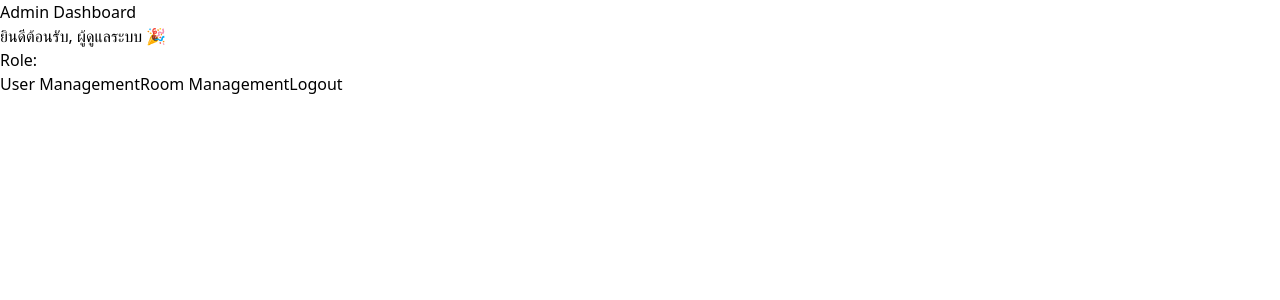
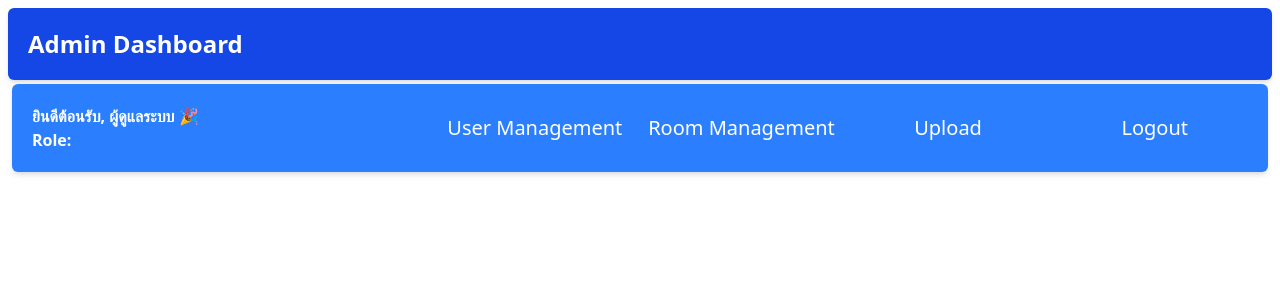
Before and after one commit to thitiwatdb/Meter, a React (Vite) app in the folder frontend/: page /admin in a window 1280 px wide. Shown: the top 300 px of the page. Built offline with nearby package versions, Linux system fonts and the light colour scheme.

Commit message:
patch 1.4.3

```diff
--- a/frontend/src/pages/dashboard/AdminDashboard.jsx
+++ b/frontend/src/pages/dashboard/AdminDashboard.jsx
@@ -14,33 +14,72 @@ function AdminDashboard({ username, role, setUsername, setRole }) {
     alert("ออกจากระบบเรียบร้อย!");
     navigate("/");
   }
-  function handleUsermanagement(){
-    axios.get("http://localhost:5000/admin/usermanagement",{withCredentials: true})
-    .then(response=> {
-      console.log("User Data:",response.data.users);
-      navigate("/admin/usermanagement")
-    })
-    .catch(error => {
-      console.error("Error fetching user data:",error);
-    });
+  function handleUsermanagement() {
+    axios
+      .get("http://localhost:5000/admin/usermanagement", {
+        withCredentials: true,
+      })
+      .then((response) => {
+        console.log("User Data:", response.data.users);
+        navigate("/admin/usermanagement");
+      })
+      .catch((error) => {
+        console.error("Error fetching user data:", error);
+      });
   }
 
-  function handleRoommanagement(){
-    console.log("ABC")
-    navigate("/admin/roommanagement")
+  function handleRoommanagement() {
+    console.log("ABC");
+    navigate("/admin/roommanagement");
+  }
+
+  function handleUploadimages() {
+    navigate("/admin/uploadimages");
   }
 
   return (
-    <div>
-      <h1>Admin Dashboard</h1>
-      <p>ยินดีต้อนรับ, {username || "ผู้ดูแลระบบ"} 🎉</p>
-      <p>Role: {role}</p>
-      <button onClick={handleUsermanagement}>User Management</button>
-      <button onClick={handleRoommanagement}>Room Management</button>
-      <button onClick={handleLogout}>Logout</button>
-    </div>
+    <>
+      <div className="flex flex-col justify-center m-2">
+        <div className="container mx-auto">
+          <div className="p-5 bg-blue-700 shadow-md rounded-md">
+            <h1 className="text-2xl text-white font-bold">Admin Dashboard</h1>
+          </div>
+          <div className="m-1 p-5 bg-blue-500 shadow-md rounded-md flex flex-row justify-between text-white">
+            <div className="font-bold">
+              <h1>ยินดีต้อนรับ, {username || "ผู้ดูแลระบบ"} 🎉</h1>
+              <h1>Role: {role}</h1>
+            </div>
+            <div className="grid grid-cols-4 gap-5 text-xl text-white">
+              <button
+                className=" hover:animate-bounce hover:text-blue-800"
+                onClick={handleUsermanagement}
+              >
+                User Management
+              </button>
+              <button
+                className="hover:animate-bounce hover:text-blue-800"
+                onClick={handleRoommanagement}
+              >
+                Room Management
+              </button>
+              <button
+                className="hover:animate-bounce hover:text-blue-800"
+                onClick={handleUploadimages}
+              >
+                Upload
+              </button>
+              <button
+                className=" hover:animate-bounce hover:text-blue-800"
+                onClick={handleLogout}
+              >
+                Logout
+              </button>
+            </div>
+          </div>
+        </div>
+      </div>
+    </>
   );
 }
 
-
 export default AdminDashboard;
```
